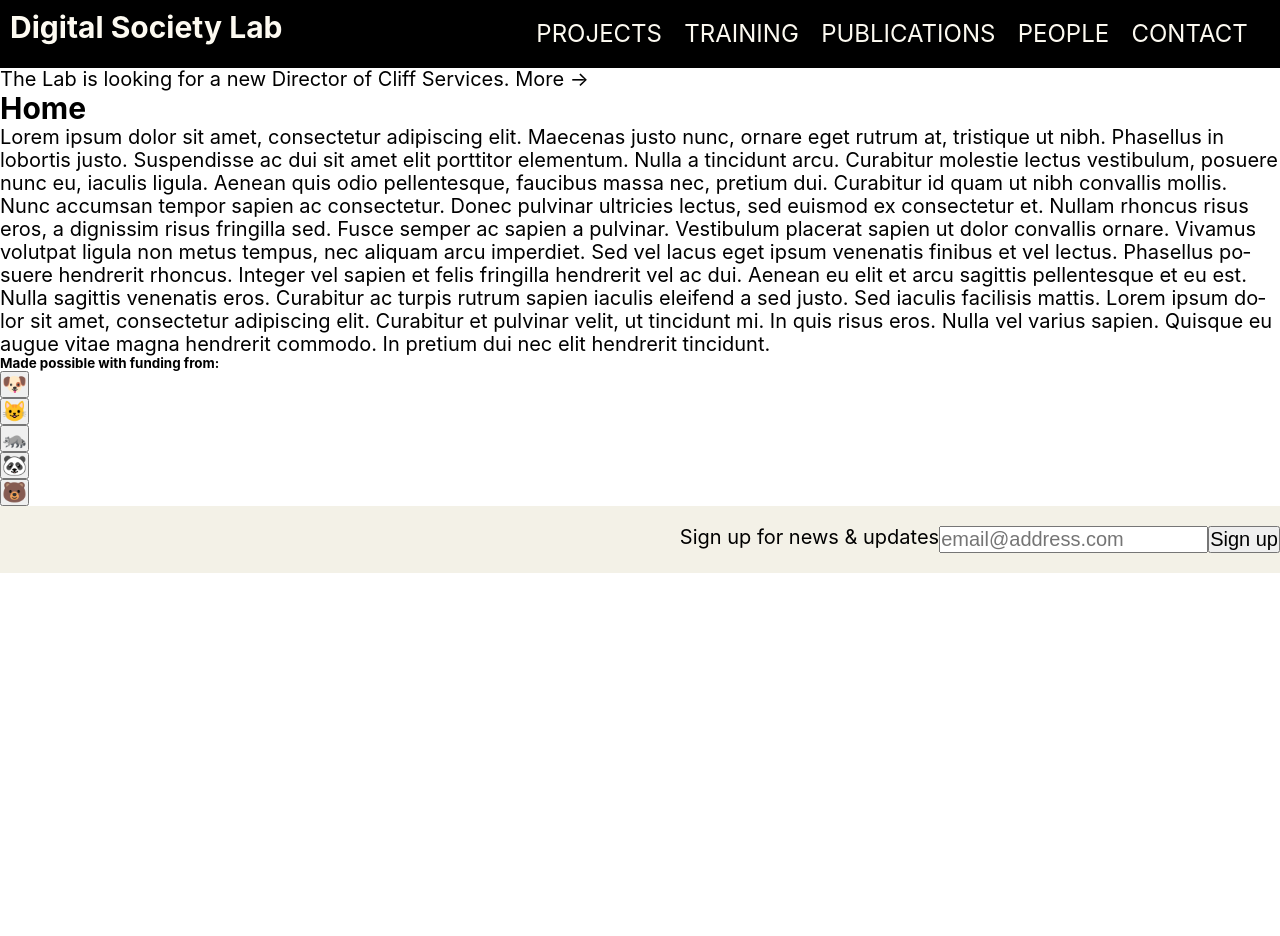
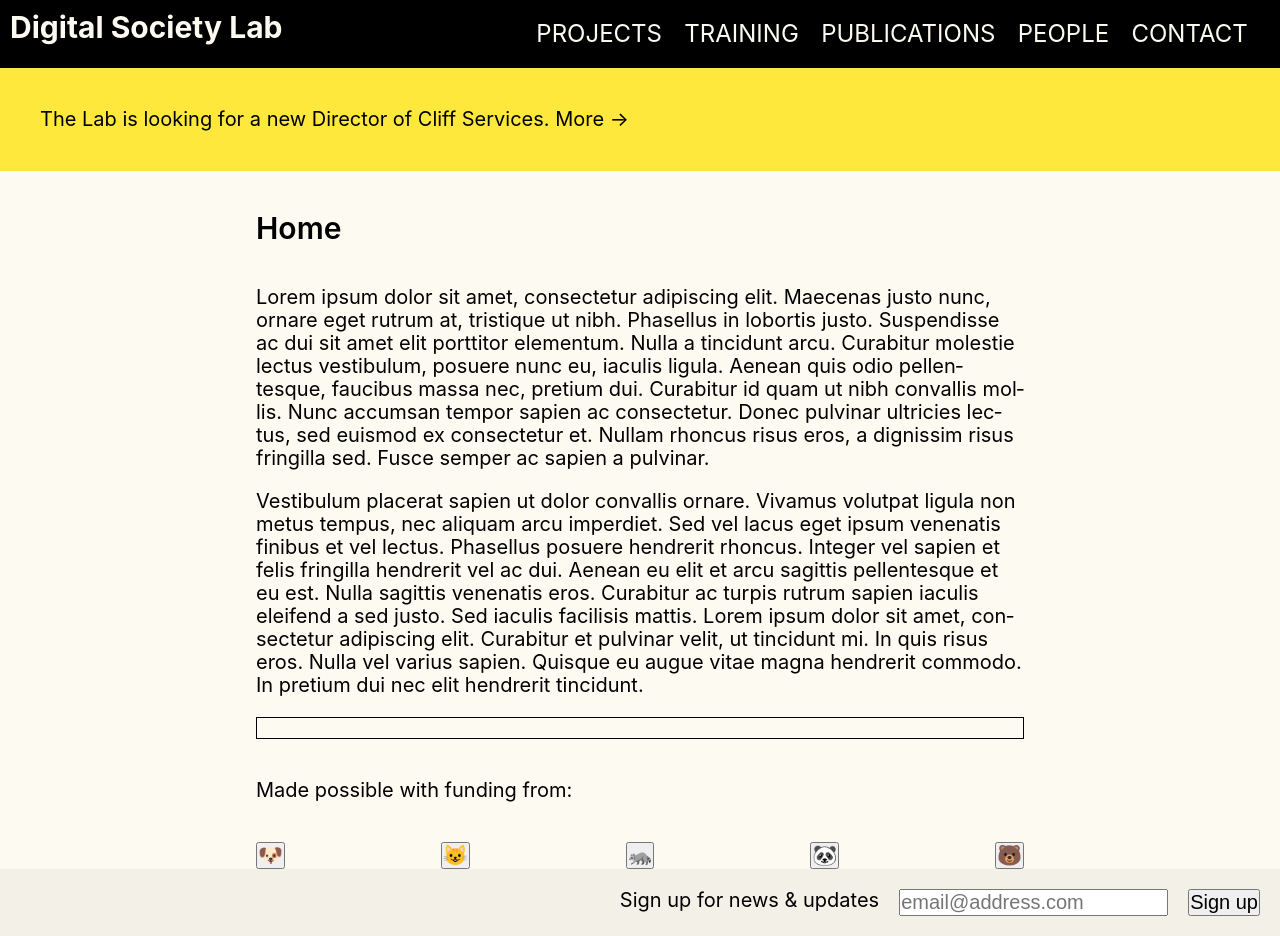
Before and after one commit to DSL-Project/dsl-project, a React (Create React App) app: page / in a window 1280 px wide. Before the commit the page ends 800 px from the top, so only its background shows below. Built offline with nearby package versions, Linux system fonts and the light colour scheme; no server answers.

Commit message:
fixed header links, styled header, footer and home

```diff
--- a/src/App.scss
+++ b/src/App.scss
@@ -1,10 +1,11 @@
 // *Setup Imports
-@import './styles/setup.scss';
-@import './styles/variables.scss';
-@import './styles/basestyle.scss';
-@import './styles/header.scss';
-@import './styles/footer.scss';
-@import './styles/mobile.scss';
-@import './styles/peopleList.scss';
-@import './styles/person.scss';
-@import './styles/projectsPage.scss';
+@import "./styles/setup.scss";
+@import "./styles/variables.scss";
+@import "./styles/basestyle.scss";
+@import "./styles/header.scss";
+@import "./styles/footer.scss";
+@import "./styles/home.scss";
+@import "./styles/mobile.scss";
+@import "./styles/peopleList.scss";
+@import "./styles/person.scss";
+@import "./styles/projectsPage.scss";
--- a/src/components/Footer/Footer.js
+++ b/src/components/Footer/Footer.js
@@ -13,8 +13,9 @@ function Footer() {
             autoComplete="off"
           />
           <input type="hidden" name="tag" value="placeholder-signup" />
-          <input type="hidden" value="1" name="embed" />
-          <input type="submit" value="Sign up" />
+          <button>Sign up</button>
+          {/* <input type="hidden" value="1" name="embed" />
+          <input type="submit" value="Sign up" /> */}
         </div>
       </form>
     </footer>
--- a/src/components/Header/Header.js
+++ b/src/components/Header/Header.js
@@ -7,19 +7,21 @@ const Header = () => {
       <nav className="nav-bar">
         <ul>
           <li>
-            <a href="http://trybut.fail/dsl/research">PROJECTS</a>
+            <a href="https://development-dsl.netlify.app/projects">PROJECTS</a>
           </li>
           <li>
-            <a href="http://trybut.fail/dsl/traing">TRAINING</a>
+            <a href="https://development-dsl.netlify.app/training">TRAINING</a>
           </li>
           <li>
-            <a href="http://trybut.fail/dsl/publications">PUBLICATIONS</a>
+            <a href="https://development-dsl.netlify.app/publications">
+              PUBLICATIONS
+            </a>
           </li>
           <li>
-            <a href="http://trybut.fail/dsl/people">PEOPLE</a>
+            <a href="https://development-dsl.netlify.app/people">PEOPLE</a>
           </li>
           <li>
-            <a href="http://trybut.fail/dsl/contact">CONTACT</a>
+            <a href="https://development-dsl.netlify.app/contact">CONTACT</a>
           </li>
         </ul>
       </nav>
--- a/src/pages/Home/Home.js
+++ b/src/pages/Home/Home.js
@@ -2,51 +2,60 @@ import Header from "../../components/Header/Header";
 import Footer from "../../components/Footer";
 function Home() {
   return (
-    <div>
+    <div className="home">
       <Header />
 
       {/* This is the announcement banner:
       //TODO: 1. the link is clickable to a page called "Opportunities" which may need to be dynamically populated as hiring opportunities can change over time
       //TODO: 2. needs styling
        */}
-      <div>
+      <div className="announcement">
         <a href="http://trybut.fail/dsl/opportunities">
           The Lab is looking for a new Director of Cliff Services. More →
         </a>
       </div>
+      <div className="wrapper home-body">
         <h2>Home</h2>
         <p>
-        Lorem ipsum dolor sit amet, consectetur adipiscing elit. Maecenas justo
-        nunc, ornare eget rutrum at, tristique ut nibh. Phasellus in lobortis
-        justo. Suspendisse ac dui sit amet elit porttitor elementum. Nulla a
-        tincidunt arcu. Curabitur molestie lectus vestibulum, posuere nunc eu,
-        iaculis ligula. Aenean quis odio pellentesque, faucibus massa nec,
-        pretium dui. Curabitur id quam ut nibh convallis mollis. Nunc accumsan
-        tempor sapien ac consectetur. Donec pulvinar ultricies lectus, sed
-        euismod ex consectetur et. Nullam rhoncus risus eros, a dignissim risus
-        fringilla sed. Fusce semper ac sapien a pulvinar. Vestibulum placerat
-        sapien ut dolor convallis ornare. Vivamus volutpat ligula non metus
-        tempus, nec aliquam arcu imperdiet. Sed vel lacus eget ipsum venenatis
-        finibus et vel lectus. Phasellus posuere hendrerit rhoncus. Integer vel
-        sapien et felis fringilla hendrerit vel ac dui. Aenean eu elit et arcu
-        sagittis pellentesque et eu est. Nulla sagittis venenatis eros.
-        Curabitur ac turpis rutrum sapien iaculis eleifend a sed justo. Sed
-        iaculis facilisis mattis. Lorem ipsum dolor sit amet, consectetur
-        adipiscing elit. Curabitur et pulvinar velit, ut tincidunt mi. In quis
-        risus eros. Nulla vel varius sapien. Quisque eu augue vitae magna
-        hendrerit commodo. In pretium dui nec elit hendrerit tincidunt.
+          <span>
+            Lorem ipsum dolor sit amet, consectetur adipiscing elit. Maecenas
+            justo nunc, ornare eget rutrum at, tristique ut nibh. Phasellus in
+            lobortis justo. Suspendisse ac dui sit amet elit porttitor
+            elementum. Nulla a tincidunt arcu. Curabitur molestie lectus
+            vestibulum, posuere nunc eu, iaculis ligula. Aenean quis odio
+            pellentesque, faucibus massa nec, pretium dui. Curabitur id quam ut
+            nibh convallis mollis. Nunc accumsan tempor sapien ac consectetur.
+            Donec pulvinar ultricies lectus, sed euismod ex consectetur et.
+            Nullam rhoncus risus eros, a dignissim risus fringilla sed. Fusce
+            semper ac sapien a pulvinar.
+          </span>
+          <span>
+            Vestibulum placerat sapien ut dolor convallis ornare. Vivamus
+            volutpat ligula non metus tempus, nec aliquam arcu imperdiet. Sed
+            vel lacus eget ipsum venenatis finibus et vel lectus. Phasellus
+            posuere hendrerit rhoncus. Integer vel sapien et felis fringilla
+            hendrerit vel ac dui. Aenean eu elit et arcu sagittis pellentesque
+            et eu est. Nulla sagittis venenatis eros. Curabitur ac turpis rutrum
+            sapien iaculis eleifend a sed justo. Sed iaculis facilisis mattis.
+            Lorem ipsum dolor sit amet, consectetur adipiscing elit. Curabitur
+            et pulvinar velit, ut tincidunt mi. In quis risus eros. Nulla vel
+            varius sapien. Quisque eu augue vitae magna hendrerit commodo. In
+            pretium dui nec elit hendrerit tincidunt.
+          </span>
+          <span className="empty-box"></span>
         </p>
         <h6>Made possible with funding from:</h6>
         {/* This is the "funded by" section
         //TODO: 1. this will likely be statically coded for now but may need to switch to clickable icons; buttons need to be replaced by anchors/Links
         //TODO: 2. style: icons will be flexed
         */}
-      <div>
+        <div className="funding-logos">
           <button>🐶</button>
           <button>😺</button>
           <button>🦝</button>
           <button>🐼</button>
           <button>🐻</button>
+        </div>
       </div>
       <Footer />
     </div>
--- a/src/pages/Training/Training.js
+++ b/src/pages/Training/Training.js
@@ -12,7 +12,7 @@ const Training = () => {
       //TODO: 1. trainingTitle and trainingBody from: CMS - Static
       //TODO: 2. use the same style as other pages
       */}
-      <div>
+      <div className="banner">
         <h2>Training</h2>
         <p>
           Section description faculty members in our department are actively
--- a/src/styles/footer.scss
+++ b/src/styles/footer.scss
@@ -1,8 +1,15 @@
 .footer {
   padding: 20px 0;
   background-color: $darker-tan;
+  margin-top: auto;
 }
 .footer form {
   display: flex;
   justify-content: flex-end;
+  gap: 1rem;
+  padding: 0 1rem;
 }
+.email-inputs {
+  display: flex;
+  gap: 1rem;
+}
--- a/src/styles/header.scss
+++ b/src/styles/header.scss
@@ -11,6 +11,9 @@
   font-weight: bold;
   font-size: 1.5rem;
 }
+.logo:hover {
+  cursor: pointer;
+}
 
 .nav-bar {
   width: 60%;
@@ -23,4 +26,8 @@
 .nav-bar ul li {
   line-height: 2;
   font-size: 1.2rem;
+  a:hover {
+    cursor: pointer;
+    text-decoration: underline;
+  }
 }
--- /dev/null
+++ b/src/styles/home.scss
@@ -0,0 +1,37 @@
+.home {
+  min-height: 100vh;
+  background-color: $lighter-tan;
+  display: flex;
+  flex-direction: column;
+  .announcement {
+    background-color: #ffe83c;
+    padding: 2rem;
+  }
+  .home-body {
+    padding: 0 12.5%;
+  }
+  h2 {
+    padding: 2rem 0;
+    font-weight: 600;
+  }
+  p {
+    span {
+      display: block;
+      padding-bottom: 1rem;
+    }
+  }
+  .empty-box {
+    display: block;
+    height: 1rem;
+    border: $main-black 1px solid;
+  }
+  h6 {
+    font-size: 1rem;
+    font-weight: 400;
+    padding: 2rem 0;
+  }
+  .funding-logos {
+    display: flex;
+    justify-content: space-between;
+  }
+}
```
Lines whose indentation alone changed are shown as unchanged.
